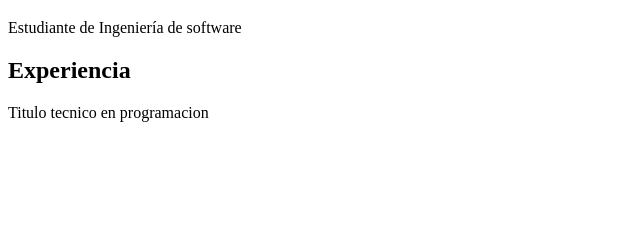
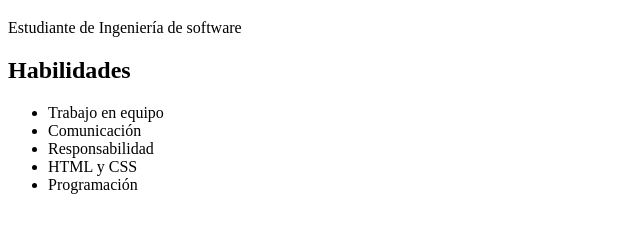
Before and after one commit to 1programador1/mycvv-2026, a plain HTML site: page index.html in a window 1280 px wide. Shown: the part 61-294 px from the top of the page, without its empty margins (0-640 px from the left). Drawn offline with Linux system fonts and the light colour scheme.

Commit message:
hanibilidades

```diff
--- a/index.html
+++ b/index.html
@@ -7,9 +7,16 @@
 <body>
   <h1>Enrique Ginez Sandoval</h1>
   <p>Estudiante de Ingeniería de software</p>
-  <h2>Experiencia</h2>
-  <p>Titulo tecnico en programacion</p>
-
+  <section>
+    <h2>Habilidades</h2>
+    <ul>
+        <li>Trabajo en equipo</li>
+        <li>Comunicación</li>
+        <li>Responsabilidad</li>
+        <li>HTML y CSS</li>
+        <li>Programación</li>
+    </ul>
+</section>
 </body>
 
 
```
